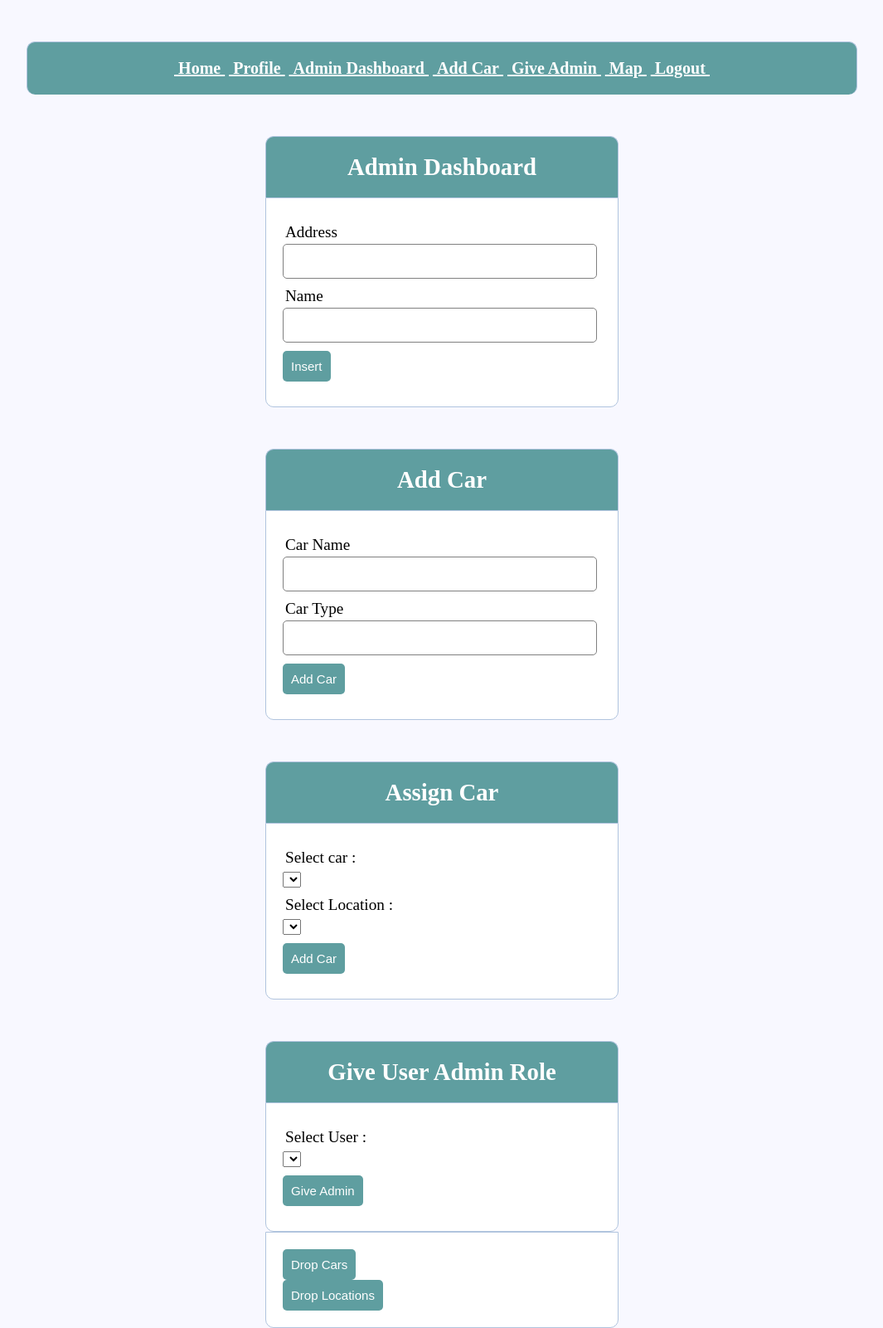
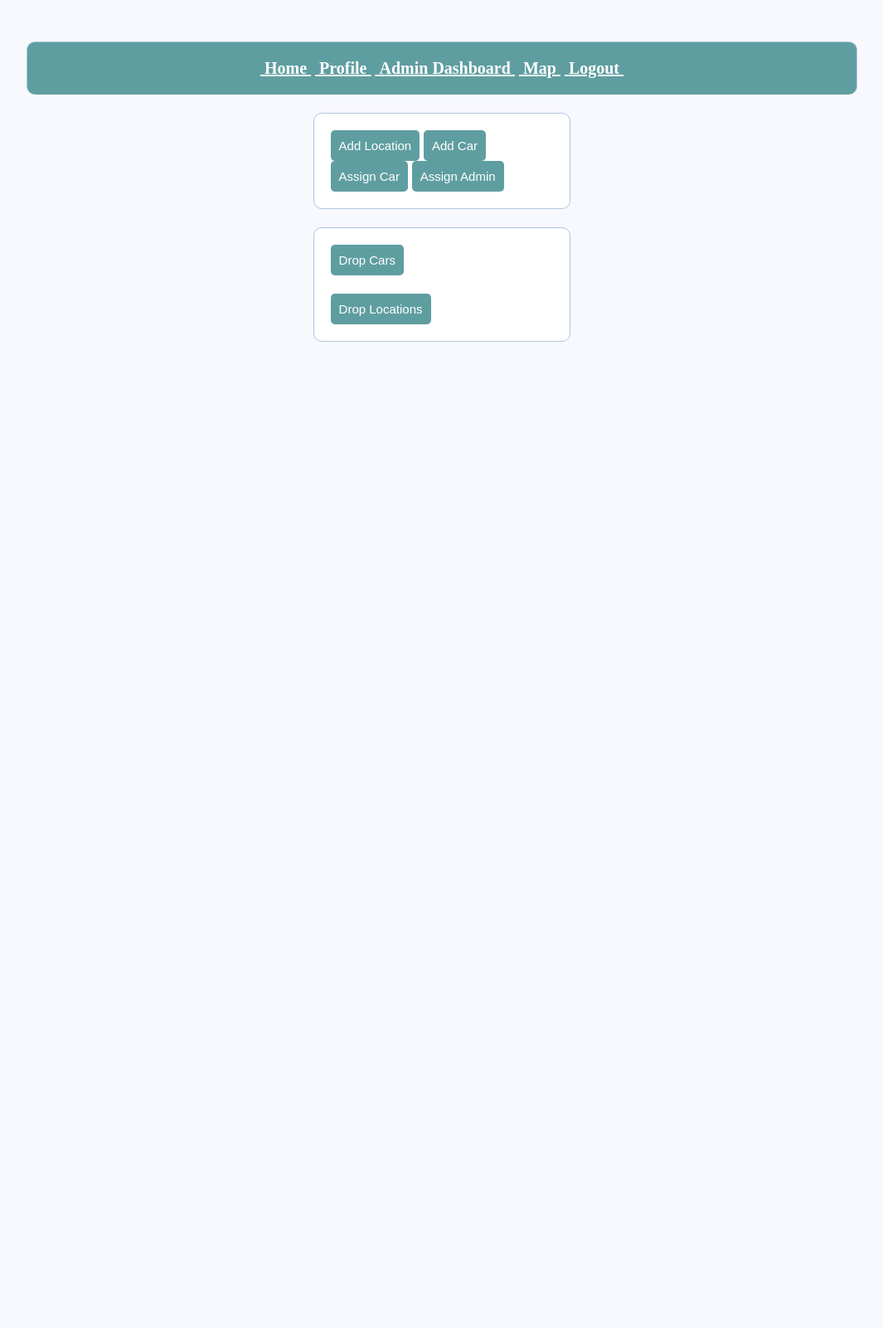
Before and after one commit to cassdy79/PP-1-S2-2021-FRI1030PM-Group1, a PHP site: page /admin in a window 1280 px wide. Shown: the whole page at 83% size, without its empty margins (107-1172 px from the left). After the commit the page ends 412 px from the top, so only its background shows below. Run offline with PHP 8.4, Linux system fonts and the light colour scheme; the visitor is signed in with stand-in values (Sample User, id 1); data that the repository does not hold is empty; some libraries are stand-ins or nearby versions.

Commit message:
moved admin to one page

```diff
--- a/view/admin.php
+++ b/view/admin.php
@@ -9,12 +9,19 @@ $emptyCars = getNullCars($db);
 
 
 ?>
-
-<div class="header">
-	<h2>Admin Dashboard</h2>
+<br>
+<div id="buttons1">
+<button type="submit"  id="locButton" class="btn" name="insert">Add Location</button>
+<button type="submit"  id="carButton" class="btn" name="insert">Add Car</button>
+<button type="submit"  id="assignButton" class="btn" name="insert">Assign Car</button>
+<button type="submit"  id="adminButton" class="btn" name="insert">Assign Admin</button>
+</div>
+<div class="header" id="locFormHeader">
+	<h2>Add Location</h2>
 
 </div>
-<form method="post" action="">
+
+<form method="post" action="" id="locForm">
   <input type="hidden" name="post" value="insert">
   <?php include($errorPath); ?>
   	<div class="input-group">
@@ -30,11 +37,11 @@ $emptyCars = getNullCars($db);
   	</div>
   </form>
 
-<div class="header">
+<div class="header" id="carFormHeader">
   	<h2>Add Car</h2>
 </div>
 
-<form method="post" action="">
+<form method="post" action="" id="carForm">
 <?php include($errorPath); ?>
 	 	<?php if (isset($_SESSION['success'])) : ?>
       <div class="error success" >
@@ -61,11 +68,11 @@ $emptyCars = getNullCars($db);
   	</div>
   </form>
 
-  <div class="header">
+  <div class="header" id="assignFormHeader">
   	<h2>Assign Car</h2>
 </div>
 
-  <form method="post" action="">
+  <form method="post" action="" id="assignForm">
 	 	<?php if (isset($_SESSION['success'])) : ?>
       <div class="error success" >
       	<h3>
@@ -106,11 +113,11 @@ $emptyCars = getNullCars($db);
   	</div>
   </form>
 
-  <div class="header">
+  <div class="header" id="adminFormHeader">
   	<h2>Give User Admin Role</h2>
 </div>
 
-<form method="post" action="">
+<form method="post" action="" id="adminForm">
 <?php include($errorPath); ?>
 	 	<?php if (isset($_SESSION['success'])) : ?>
       <div class="error success" >
@@ -138,13 +145,14 @@ $emptyCars = getNullCars($db);
   		<button type="submit" class="btn" name="insertcar">Give Admin</button>
   	</div>
   </form>
-
-  <div id="hiddenControls">
+<br>
+  <div id="buttons1">
 <form method="post" action="">
   <input type="hidden" name="post" value="drop">
   <input type="hidden" name="action" value="cars">
   		<button type="submit" class="btn" name="insert">Drop Cars</button>
 </form>
+<br>
 <form method="post" action="">
   <input type="hidden" name="post" value="drop">
   <input type="hidden" name="action" value="location">
@@ -153,4 +161,7 @@ $emptyCars = getNullCars($db);
 
 
 </div>
+<script type="text/javascript">
+hiddenButtons()
+</script>
 <?php include('layouts/footer.php') ?>
--- a/view/css/style.css
+++ b/view/css/style.css
@@ -18,6 +18,22 @@
     border-radius: 10px 10px 0px 0px;
     padding: 20px;
   }
+
+  #buttons1{
+    width: 21%;
+    margin: 0px auto;
+    padding-top: 20px;
+    padding: 20px;
+    border: 1px solid #B0C4DE;
+    background: white;
+    border-radius: 10px 10px 10px 10px;
+  }
+
+  #locForm, #adminForm, #carForm, #assignForm,
+  #locFormHeader, #adminFormHeader, #carFormHeader, #assignFormHeader {
+    display:none;
+  }
+
   body>form, .content {
     width: 30%;
     margin: 0px auto;
--- a/view/layouts/nav.php
+++ b/view/layouts/nav.php
@@ -4,8 +4,6 @@
 		<a href=profile>&nbsp;Profile&nbsp;</a>
         <?php if(isset($_SESSION['admin'])) : ?>
             <a href=admin>&nbsp;Admin Dashboard&nbsp;</a>
-			<a href=addcar>&nbsp;Add Car&nbsp;</a>
-			<a href=addadmin>&nbsp;Give Admin&nbsp;</a>
         <?php endif; ?>
         <a href=map>&nbsp;Map&nbsp;</a>
         <a href=logout>&nbsp;Logout&nbsp;</a>
```
Also changed, not shown: view/js/script.js (+39 -1 lines).
